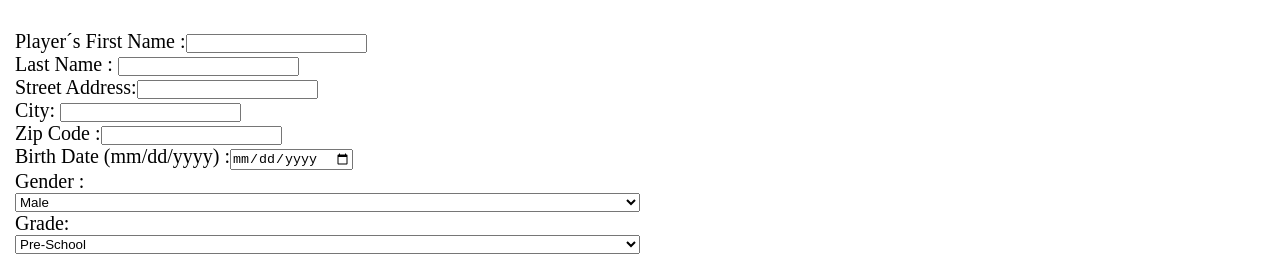
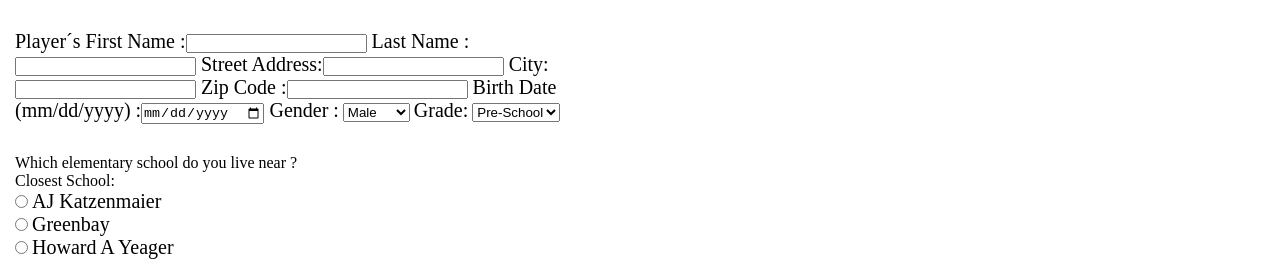
Before and after one commit to Manoleta/proyectoargentinaprograma, a plain HTML site: page registration.html in a window 1280 px wide. Shown: the part 546-807 px from the top of the page. Drawn offline with Linux system fonts and the light colour scheme.

Commit message:
ahora si o eso creo

```diff
--- a/registration.html
+++ b/registration.html
@@ -30,27 +30,28 @@
         <br>
         <div class="register">
 
-        <fieldset >
-        <form  action="./show_data.html" method="GET" class="form1">
-            <label for="name">Player´s First Name :<input type="text" name="Name" id="name">
+
+        <form action="./show_data.html" method="GET" class="form1">
+            <fieldset >
+            <label for="name">Player´s First Name :<input type="text" name="name" id="name">
             </label>
-            <label for="lastname">Last Name : <input type="text" name="Lastname" id="lastname">
+            <label for="lastname">Last Name : <input type="text" name="lastname" id="lastname">
             </label>
-            <label for="streetaddress"> Street Address:<input type="text" name="Streetaddres" id="streetaddres">
+            <label for="streetaddres"> Street Address:<input type="text" name="streetaddres" id="streetaddres">
             </label>
-            <label for="city">City: <input type="text" name="City" id="city">
+            <label for="city">City: <input type="text" name="city" id="city">
             </label>
-            <label for="zipcode">Zip Code :<input type="number" name="Zipcode" id="zipcode">
+            <label for="zipcode">Zip Code :<input type="number" name="zipcode" id="zipcode">
             </label>
-            <label for="birthday">Birth Date (mm/dd/yyyy) :<input type="date" name="Birthday" id="birthday">
+            <label for="birthday">Birth Date (mm/dd/yyyy) :<input type="date" name="birthday" id="birthday">
             </label>
             <label for="gender">Gender :</label>
-            <select name="Gender">
+            <select name="gender" id="gender">
                 <option value="male">Male</option>
                 <option value="female">Female</option>
             </select>
             <label for="grade">Grade:</label>
-            <select name="Grade">
+            <select name="grade" id="grade">
                 <option value="Pre-School">Pre-School</option>
                 <option value="1st">1st</option>
                 <option value="2nd">2nd</option>
@@ -59,11 +60,11 @@
                 <option value="5th">5th</option>
             </select>
             </fieldset>
-
-
+        </form>
+            <form action="./show_data.html" method="GET" class="form1">
     <fieldset>
         <legend>Which elementary school do you live near ?</legend>
-        <legend>Closest School:</legend>
+        <p>Closest School:</p>
             <input type="radio" id="ajkat" name="Closestschool" value="AJ Katzenmaier">
             <label for="ajkat">AJ Katzenmaier</label><br>
             <input type="radio" id="greenbay" name="Closestschool" value="Greenbay">
@@ -94,7 +95,7 @@
     <fieldset>
         <legend>Uniform Size :</legend>
             <label for="uniform-size"></label>
-            <select name="Uniform-size">
+            <select name="uniform-size" id="uniform-size">
                 <option value="Youth Small">Youth Small</option>
                 <option value="Youth Medium">Youth Medium</option>
                 <option value="Youth Large">Youth Large</option>
@@ -122,10 +123,10 @@
 
     <fieldset>
             <label for="parent">
-                Parent/Guardian Signature: <input type="text" name="Parent" id="parent">
+                Parent/Guardian Signature: <input type="text" name="parent" id="parent">
             </label>
             <label for="date">
-                Date:<input type="date" name="Date" id="date">
+                Date:<input type="date" name="date" id="date">
             </label>
        </fieldset>
        <input class="boton" type="submit" value="Enviar">
```
Also changed, not shown: game_info.html (+1 -1 lines).
